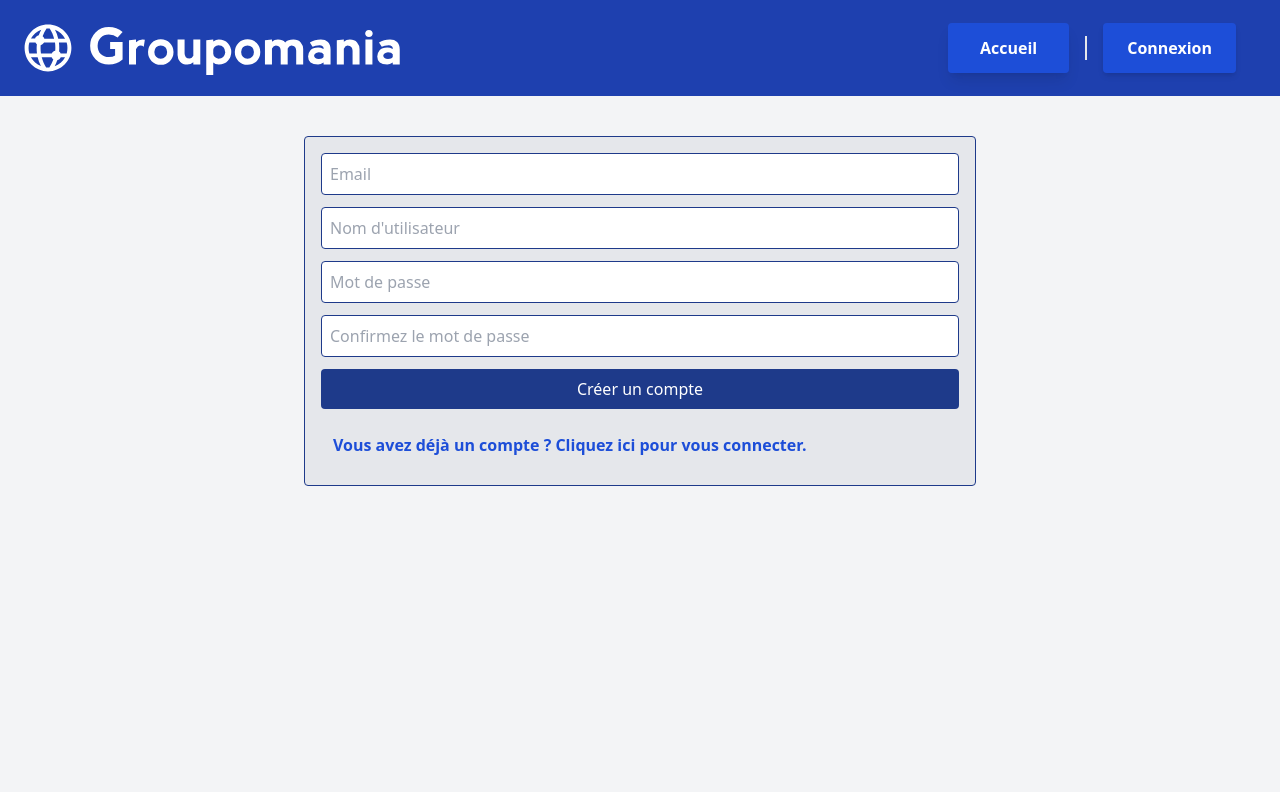
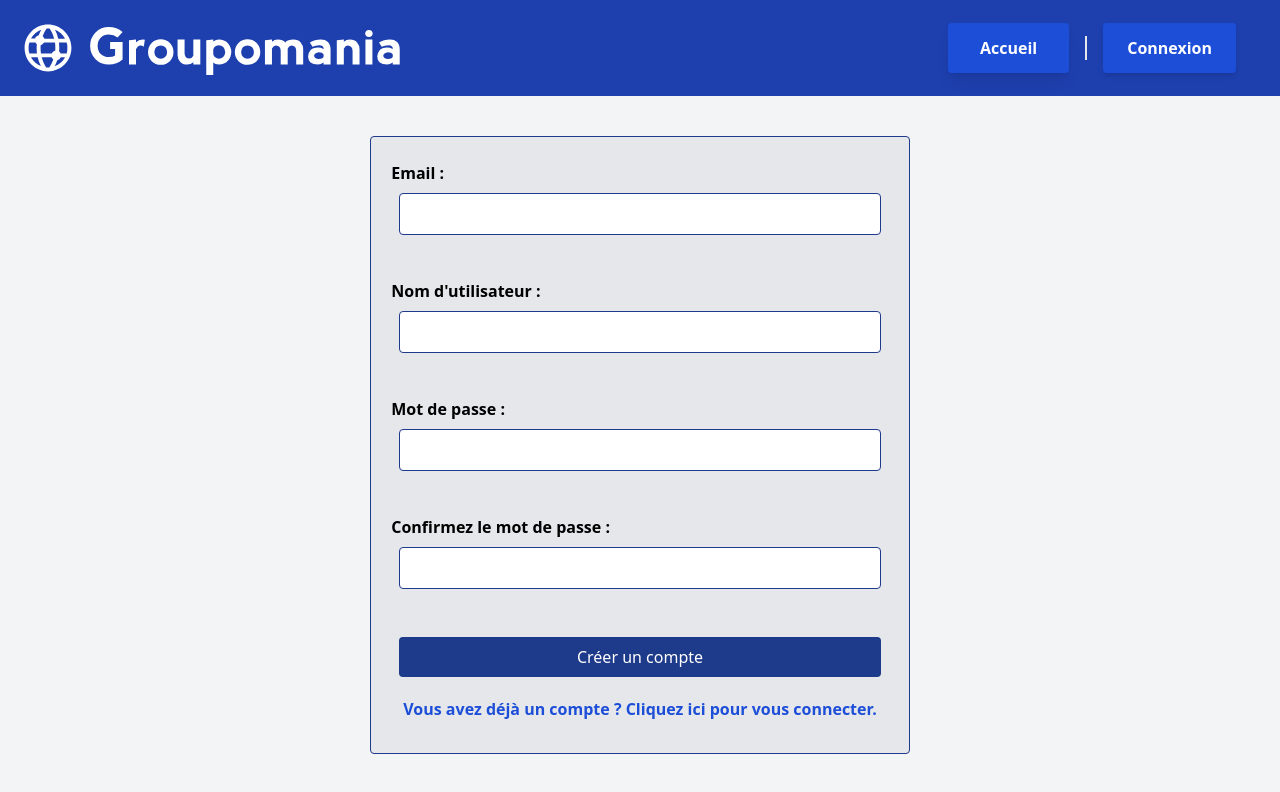
Before and after one commit to RomainCEZ/OpenClassrooms-project-7, a React (Vite) app in the folder front/: page /signup in a window 1280 px wide. Shown: the top 792 px of the page. Built offline with nearby package versions, Linux system fonts and the light colour scheme; no server answers; what javascript-time-ago, tw-elements would draw is missing.

Commit message:
add form labels and error message placeholder

```diff
--- a/front/src/pages/Auth/Signup.tsx
+++ b/front/src/pages/Auth/Signup.tsx
@@ -5,48 +5,46 @@ import { authProvider } from "../../domain/AuthProvider";
 import { SessionContext } from "./context/SessionContext";
 
 export default function Signup() {
-    const { setLoggedIn, createSession } = useContext(SessionContext);
-
-    const [form, setForm] = useState({
+    const signupForm = {
         email: "",
         username: "",
         password: "",
         confirmPassword: "",
-    });
-    const {
-        register,
-        watch,
-        handleSubmit,
-        formState: { errors },
-    } = useForm({
-        reValidateMode: "onBlur",
-        defaultValues: {
-            email: "",
-            username: "",
-            password: "",
-            confirmPassword: "",
-        },
-    });
+    };
+    const { setLoggedIn, createSession } = useContext(SessionContext);
 
+    const [form, setForm] = useState(signupForm);
+    const [formErrors, setFormErrors] = useState(signupForm);
+
+    const resetFormErrors = () => {
+        if (formErrors !== signupForm) {
+            setFormErrors(signupForm);
+        }
+    };
     const navigate = useNavigate();
 
     function changeEmail(event: React.ChangeEvent<HTMLInputElement>) {
+        resetFormErrors();
         const value = event.target.value;
         setForm((form) => ({ ...form, email: value }));
     }
     function changeUsername(event: React.ChangeEvent<HTMLInputElement>) {
+        resetFormErrors();
         const value = event.target.value;
         setForm((form) => ({ ...form, username: value }));
     }
     function changePassword(event: React.ChangeEvent<HTMLInputElement>) {
+        resetFormErrors();
         const value = event.target.value;
         setForm((form) => ({ ...form, password: value }));
     }
     function changeConfirmPassword(event: React.ChangeEvent<HTMLInputElement>) {
+        resetFormErrors();
         const value = event.target.value;
         setForm((form) => ({ ...form, confirmPassword: value }));
     }
     async function postContent(e: React.FormEvent<HTMLFormElement>) {
+        resetFormErrors();
         e.preventDefault();
         if (
             form.email &&
@@ -69,44 +67,73 @@ export default function Signup() {
     }
 
     return (
-        <section className="flex flex-col content-center justify-center border bg-gray-200 border-blue-900 rounded">
-            <form onSubmit={postContent} className="flex flex-col p-4 gap-3">
+        <section className="flex flex-col sm:w-xl sm:mx-auto content-center justify-center border bg-gray-200 border-blue-900 rounded">
+            <form onSubmit={postContent} className="flex flex-col p-5 gap-2">
+                <label htmlFor="email" className="flex flex-col font-bold mt-1">
+                    Email :
+                </label>
                 <input
-                    {...register("email")}
                     type="email"
-                    placeholder="Email"
-                    className="p-2 border border-blue-900 rounded"
+                    name="email"
+                    className="mx-2 p-2 border border-blue-900 rounded"
                     onChange={(event) => changeEmail(event)}
                     value={form.email}
                     required
                 />
+                <p className="mx-4 h-6 font-bold text-red-700">
+                    {formErrors.email}
+                </p>
+                <label
+                    htmlFor="username"
+                    className="flex flex-col font-bold mt-1"
+                >
+                    Nom d'utilisateur :
+                </label>
                 <input
-                    {...register("username")}
-                    placeholder="Nom d'utilisateur"
-                    className="p-2 border border-blue-900 rounded"
+                    name="username"
+                    className="mx-2 p-2 border border-blue-900 rounded"
                     onChange={(event) => changeUsername(event)}
                     value={form.username}
                     required
                 />
+                <p className="mx-4 h-6 font-bold text-red-700">
+                    {formErrors.username}
+                </p>
+                <label
+                    htmlFor="password"
+                    className="flex flex-col font-bold mt-1"
+                >
+                    Mot de passe :
+                </label>
                 <input
-                    {...register("password")}
                     type="password"
-                    placeholder="Mot de passe"
-                    className="p-2 border border-blue-900 rounded"
+                    name="password"
+                    className="mx-2 p-2 border border-blue-900 rounded"
                     onChange={(event) => changePassword(event)}
                     value={form.password}
                     required
                 />
+                <p className="mx-4 h-6 font-bold text-red-700">
+                    {formErrors.password}
+                </p>
+                <label
+                    htmlFor="confirm-password"
+                    className="flex flex-col font-bold mt-1"
+                >
+                    Confirmez le mot de passe :
+                </label>
                 <input
-                    {...register("confirmPassword")}
                     type="password"
-                    placeholder="Confirmez le mot de passe"
-                    className="p-2 border border-blue-900 rounded"
+                    name="confirm-password"
+                    className="mx-2 p-2 border border-blue-900 rounded"
                     onChange={(event) => changeConfirmPassword(event)}
                     value={form.confirmPassword}
                     required
                 />
-                <button className="text-white bg-blue-900 p-2 rounded hover:bg-blue-700 hover:shadow-sm hover:shadow-blue-800">
+                <p className="mx-4 h-6 font-bold text-red-700">
+                    {formErrors.confirmPassword}
+                </p>
+                <button className="text-white bg-blue-900 mx-2 mt-2 p-2 rounded hover:bg-blue-700 hover:shadow-sm hover:shadow-blue-800">
                     Créer un compte
                 </button>
                 <Link
```
